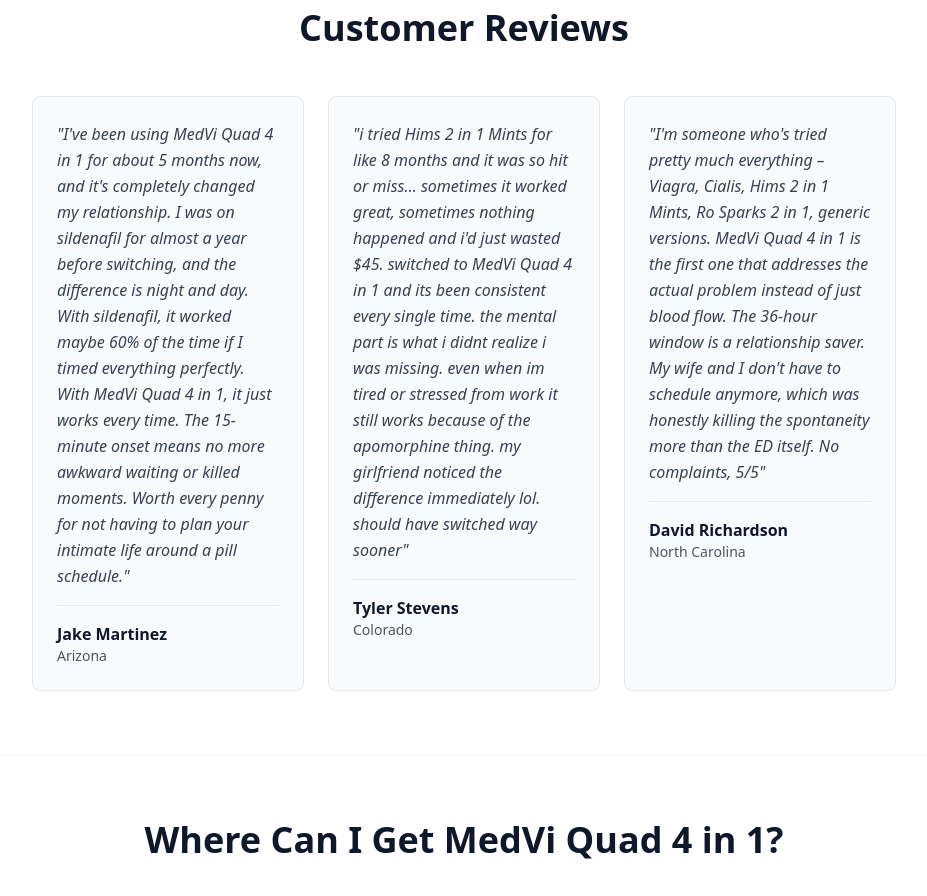
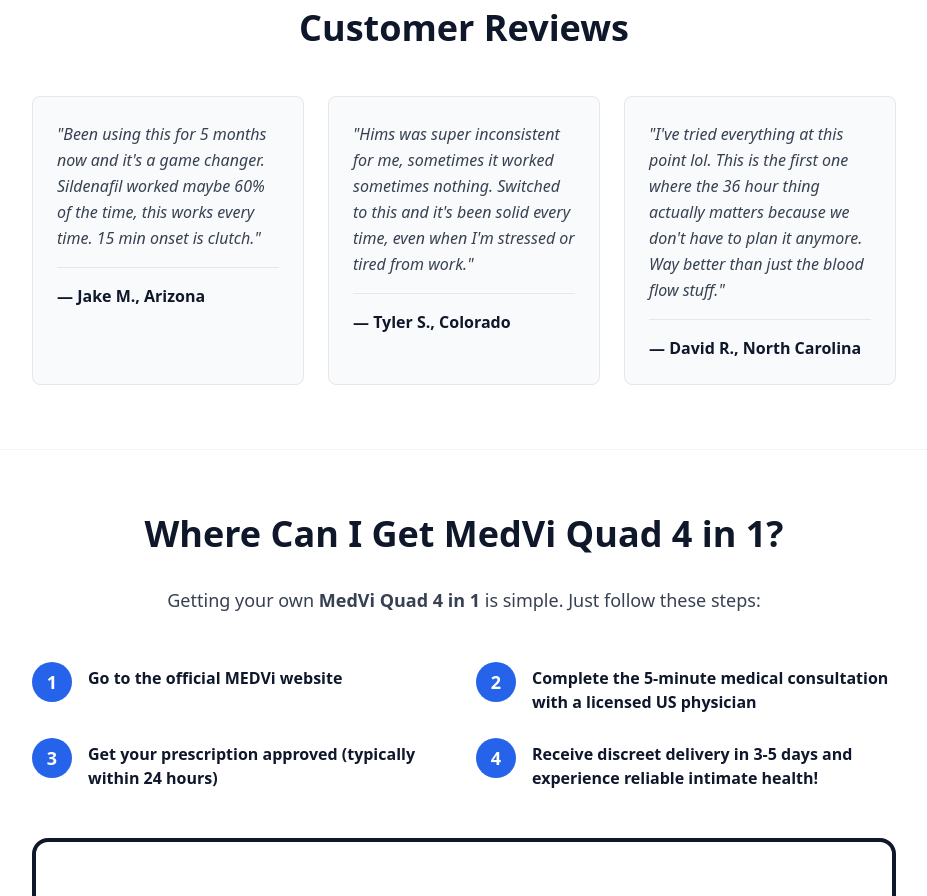
Before and after one commit to bimmer517/builder-quad-comparison-listicle, a React (Vite) app: page / in a window 1280 px wide. Shown: the part 3680-4576 px from the top of the page, without its empty margins (176-1103 px from the left). Built offline with nearby package versions, Linux system fonts and the light colour scheme.

Commit message:
Replace testimonials with new copy and format author attribution
cgen-338e8c1b34a3427d84bf33dfc0baa207

```diff
--- a/client/components/TestimonialsSection.tsx
+++ b/client/components/TestimonialsSection.tsx
@@ -2,20 +2,20 @@ export function TestimonialsSection() {
   const testimonials = [
     {
       quote:
-        "I've been using MedVi Quad 4 in 1 for about 5 months now, and it's completely changed my relationship. I was on sildenafil for almost a year before switching, and the difference is night and day. With sildenafil, it worked maybe 60% of the time if I timed everything perfectly. With MedVi Quad 4 in 1, it just works every time. The 15-minute onset means no more awkward waiting or killed moments. Worth every penny for not having to plan your intimate life around a pill schedule.",
-      author: "Jake Martinez",
+        "Been using this for 5 months now and it's a game changer. Sildenafil worked maybe 60% of the time, this works every time. 15 min onset is clutch.",
+      author: "Jake M.",
       location: "Arizona",
     },
     {
       quote:
-        "i tried Hims 2 in 1 Mints for like 8 months and it was so hit or miss… sometimes it worked great, sometimes nothing happened and i'd just wasted $45. switched to MedVi Quad 4 in 1 and its been consistent every single time. the mental part is what i didnt realize i was missing. even when im tired or stressed from work it still works because of the apomorphine thing. my girlfriend noticed the difference immediately lol. should have switched way sooner",
-      author: "Tyler Stevens",
+        "Hims was super inconsistent for me, sometimes it worked sometimes nothing. Switched to this and it's been solid every time, even when I'm stressed or tired from work.",
+      author: "Tyler S.",
       location: "Colorado",
     },
     {
       quote:
-        "I'm someone who's tried pretty much everything – Viagra, Cialis, Hims 2 in 1 Mints, Ro Sparks 2 in 1, generic versions. MedVi Quad 4 in 1 is the first one that addresses the actual problem instead of just blood flow. The 36-hour window is a relationship saver. My wife and I don't have to schedule anymore, which was honestly killing the spontaneity more than the ED itself. No complaints, 5/5",
-      author: "David Richardson",
+        "I've tried everything at this point lol. This is the first one where the 36 hour thing actually matters because we don't have to plan it anymore. Way better than just the blood flow stuff.",
+      author: "David R.",
       location: "North Carolina",
     },
   ];
@@ -38,10 +38,7 @@ export function TestimonialsSection() {
               </p>
               <div className="border-t border-gray-200 pt-4">
                 <p className="font-semibold text-slate-900">
-                  {testimonial.author}
-                </p>
-                <p className="text-sm text-gray-600">
-                  {testimonial.location}
+                  — {testimonial.author}, {testimonial.location}
                 </p>
               </div>
             </div>
```
